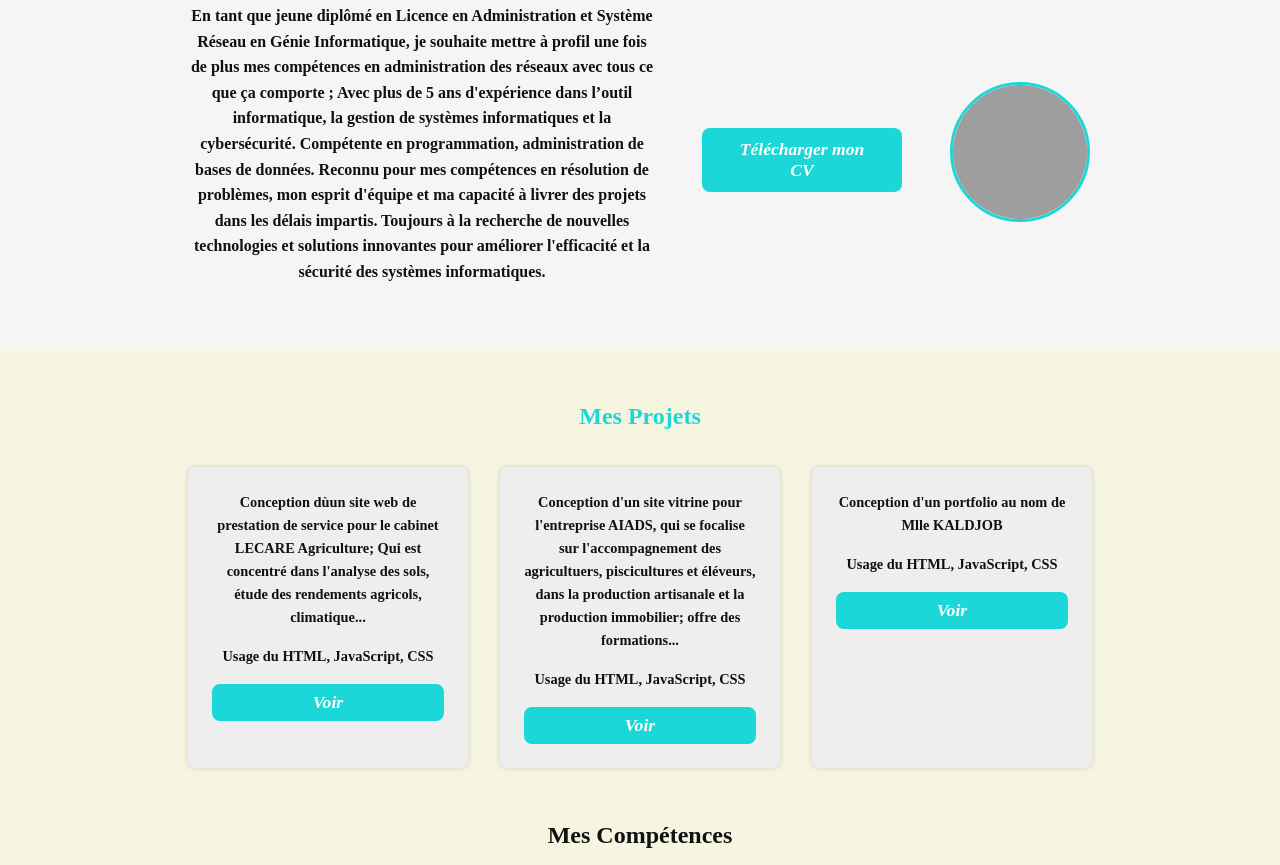
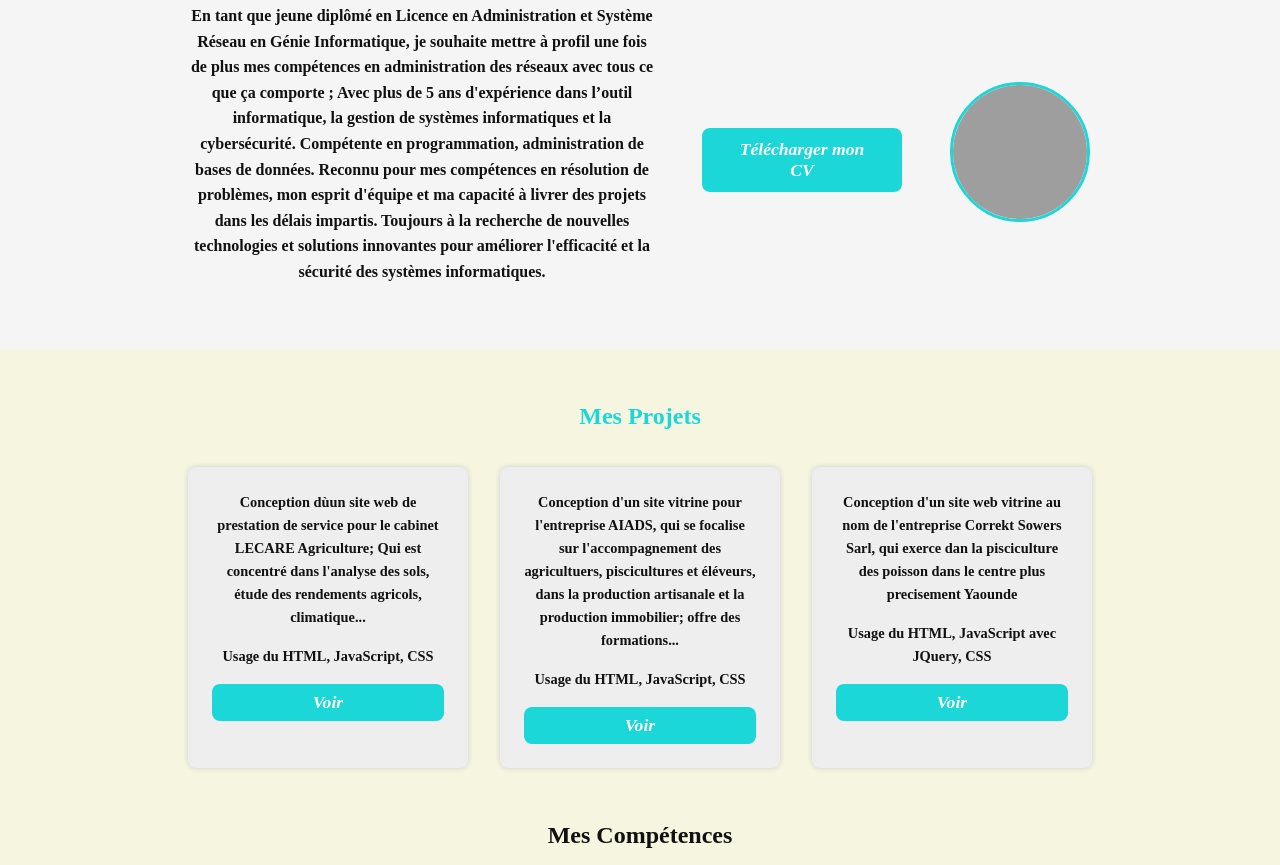
Before and after one commit to Georgette237/Portfolio-projet, a plain HTML site: page index.html in a window 1280 px wide. Shown: the part 575-1440 px from the top of the page. Drawn offline with Linux system fonts and the light colour scheme; grey boxes are pictures that could not be loaded.

Commit message:
Update index.html

```diff
--- a/index.html
+++ b/index.html
@@ -44,7 +44,7 @@
                  Toujours à la recherche de nouvelles technologies et solutions innovantes pour améliorer l'efficacité et la sécurité des systèmes informatiques.
                 </strong></p>
             <button id="telecharger-cv" onclick="telecharger()"><i>Télécharger mon CV</i></button>
-            <img src="images/img5.jpg" alt="Photo de profil" class="photo-profil" />
+            <img src="images/img (6).jpg" alt="Photo de profil" class="photo-profil" />
         </div>
     </section>
 
@@ -66,9 +66,9 @@
                 <button class="voir-btn" onclick="window.location.href='https://aiads-projet.vercel.app'"><i>Voir</i></button>
             </div>
             <div class="projet-card" >
-                <p>Conception d'un portfolio au nom de Mlle KALDJOB </p>
-                <p>Usage du HTML, JavaScript, CSS</p>
-                <button class="voir-btn" onclick="window.location.href='https://portfolio-projet.vercel.app'"><i>Voir</i></button>
+                <p>Conception d'un site web vitrine au nom de l'entreprise Correkt Sowers Sarl, qui exerce dan la pisciculture des poisson dans le centre plus precisement Yaounde  </p>
+                <p>Usage du HTML, JavaScript avec JQuery, CSS</p>
+                <button class="voir-btn" onclick="window.location.href='https://correkt-sowers-sarl.vercel.app'"><i>Voir</i></button>
             </div>
         </div>
         </strong>
```
